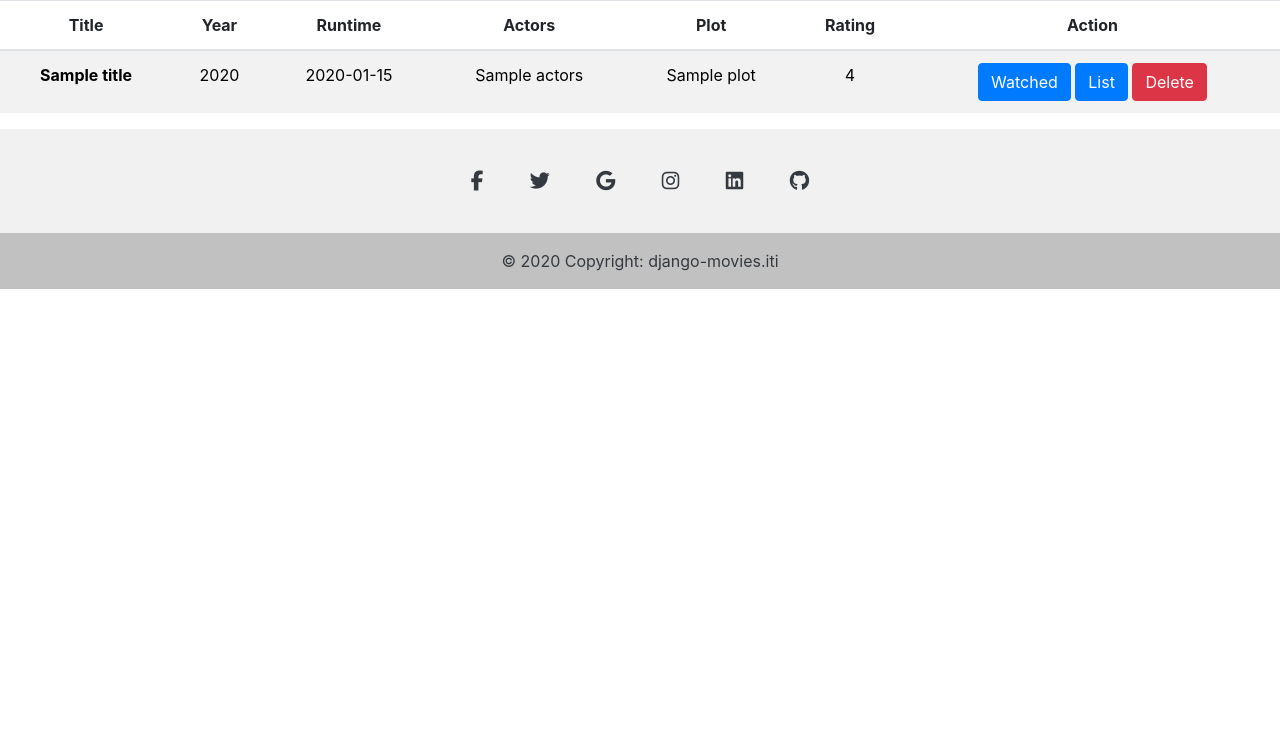
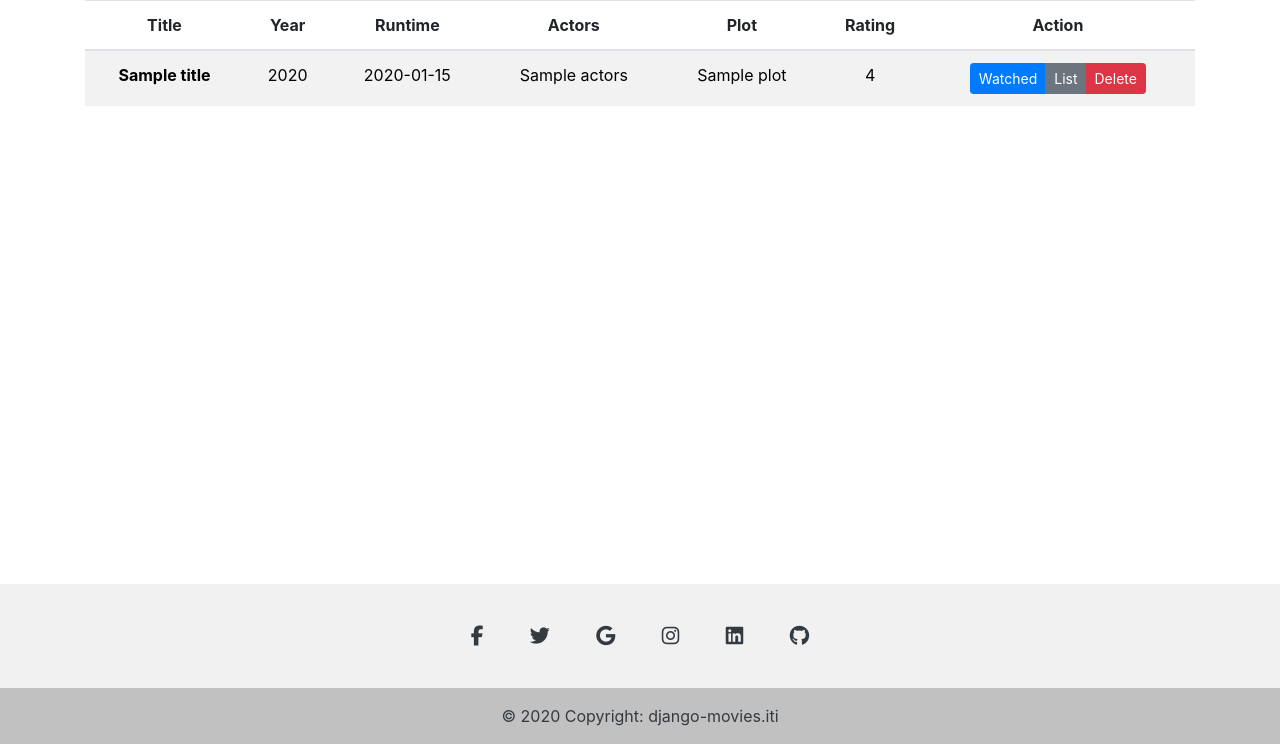
Before and after one commit to AhmedSaied94/django-DTL, a Django app: template todo/templates/todo/movie_details.html in a window 1280 px wide. Shown: the part 56-800 px from the top of the page. Run offline with Django 3.2, Linux system fonts and the light colour scheme; the template is opened without the code that fills it: most values are stand-ins (such as "Sample title", 1, 10 or a date in 2020); parts of the project's set-up code (start-up, migrations or seed data) failed here and were passed over; some libraries are stand-ins or nearby versions.

Commit message:
some modifications

```diff
--- a/main_templates/main/footer.html
+++ b/main_templates/main/footer.html
@@ -1,5 +1,5 @@
 
-<footer class="text-center text-white" style="background-color: #f1f1f1;">
+<footer class="text-center text-white" style="background-color: #f1f1f1; position:absolute; width: 100%; bottom:0;">
     <!-- Grid container -->
     <div class="container pt-4">
       <!-- Section: Social media -->
--- a/movies/templates/movies/home.html
+++ b/movies/templates/movies/home.html
@@ -2,9 +2,11 @@
 
 {% block main-content %}
 
+<div class="container">
+    <h1 class="text-center mt-5">Welcome To Django Home Cinema</h1>
+    <div style="min-height: 337px;"></div>
+</div>
 
-<h1 class="text-center mt-5">Welcome To Django Home Cinema</h1>
-<div style="min-height: 337px;"></div>
 
 
 {%endblock%}
--- a/movies/templates/movies/movie_details.html
+++ b/movies/templates/movies/movie_details.html
@@ -4,7 +4,8 @@
 
 {% block main-content %}
 
-<table class="table table-striped" style="text-align: center;">
+<div class="container">
+    <table class="table table-striped" style="text-align: center;">
   <thead>
     <tr>
         <th scope="col">Title</th>
@@ -39,4 +40,7 @@
 
   </tbody>
 </table>
+</div>
+
+
 {%endblock%}
--- a/todo/templates/todo/movie_details.html
+++ b/todo/templates/todo/movie_details.html
@@ -2,7 +2,8 @@
 
 {% block main-content %}
 
-<table class="table table-striped" style="text-align: center;">
+<div class="container">
+    <table class="table table-striped" style="text-align: center;">
   <thead>
     <tr>
       <th scope="col">Title</th>
@@ -23,16 +24,21 @@
         <th scope="row">{{Title | truncatewords:6}}</th>
         <td>{{Year}}</td>
         <td>{{Runtime}}</td>
-        <td>{{Actors | truncatewords:3}}</td>
-        <td>{{Plot | truncatewords:3}}</td>
+        <td>{{Actors | truncatewords:2}}</td>
+        <td>{{Plot | truncatewords:2}}</td>
         <td>{{imdbRating}}</td>
         <td>
-            <a class="btn btn-primary" href="{% url 'todo:to-watch-update' imdbID %}">Watched</a>
-            <a class="btn btn-primary" href="{% url 'todo:to-watch-list'%}">List</a>
-            <a class="btn btn-danger" href="{% url 'todo:to-watch-delete' imdbID %}">Delete</a>
+          <div class="btn-group">
+            <a class="btn btn-primary btn-sm" href="{% url 'todo:to-watch-update' imdbID %}">Watched</a>
+            <a class="btn btn-secondary btn-sm" href="{% url 'todo:to-watch-list'%}">List</a>
+            <a class="btn btn-danger btn-sm" href="{% url 'todo:to-watch-delete' imdbID %}">Delete</a>
+            </div>
         </td>
     </tr>
 
   </tbody>
 </table>
+</div>
+
+
 {%endblock%}
```
Also changed, not shown: movies/templates/movies/movies_list.html (+5 -3 lines), todo/templates/todo/to_watch_list.html (+12 -6 lines).
